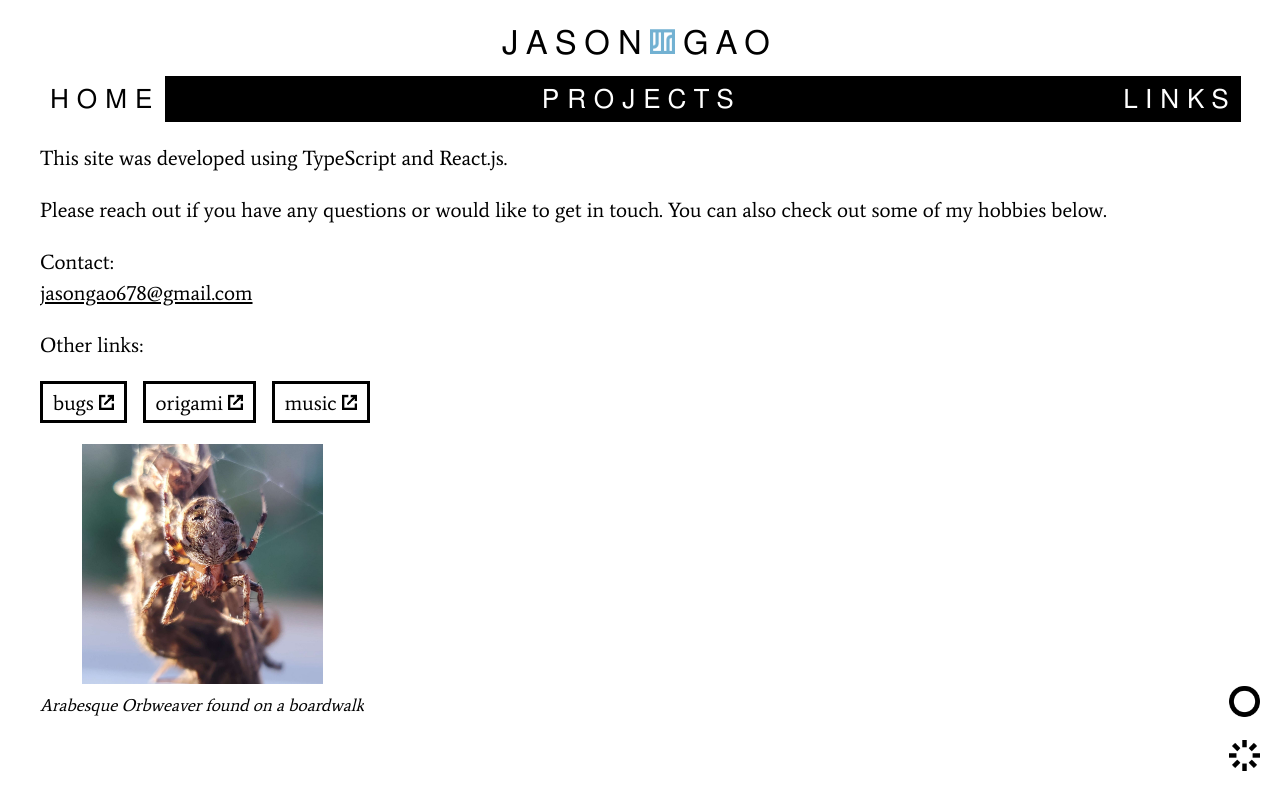
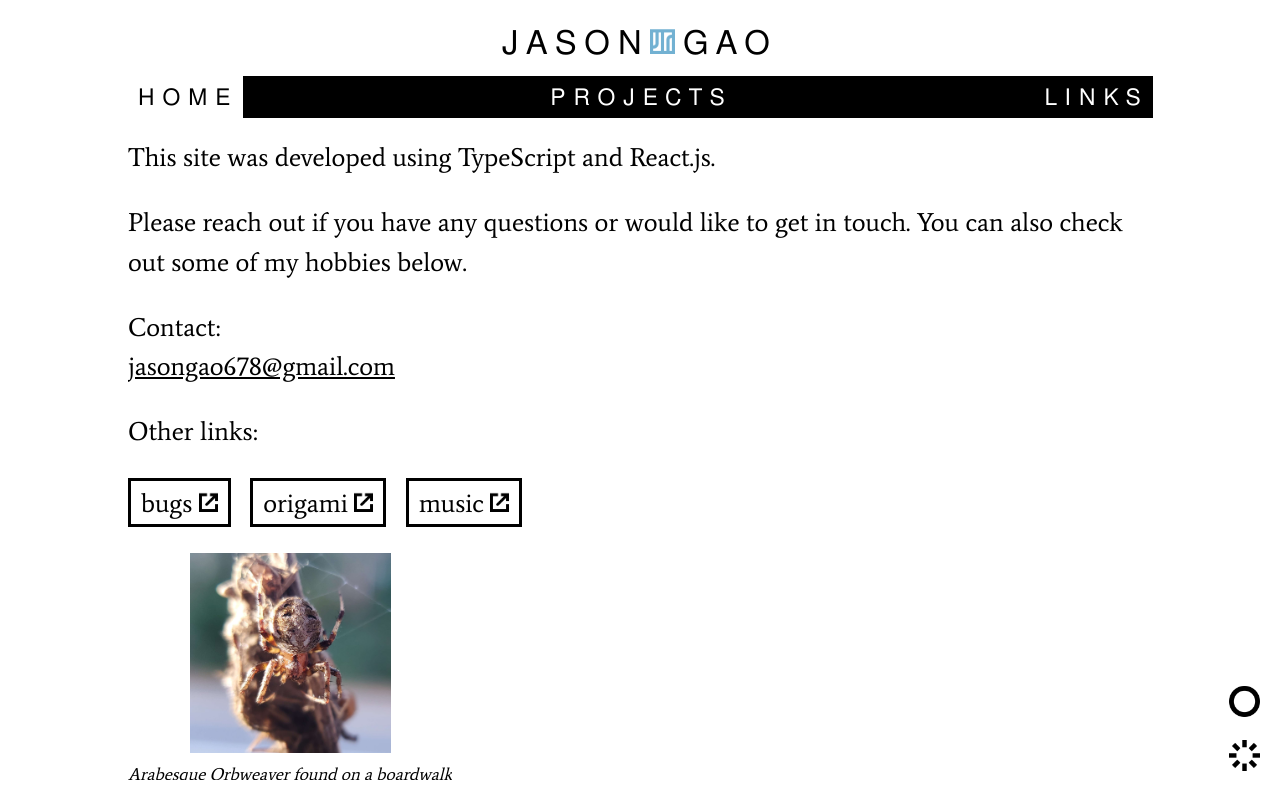
Before and after one commit to MyriadRivers/myriadrivers.github.io, a React (Create React App) app: page /links in a window 1280 px wide. Built offline with nearby package versions, Linux system fonts and the light colour scheme.

Commit message:
Add media queries for medium sized screens

```diff
--- a/src/App.tsx
+++ b/src/App.tsx
@@ -37,6 +37,12 @@ const StyledApp = styled.div`
     height: 100%;
 
     max-width: 1200px;
+    @media ${breakpoints.laptop} {
+      max-width: 80vw;
+    }
+    @media ${breakpoints.mobile} {
+      max-width: 100%;
+    }
     margin: auto;
 
     display: flex;
--- a/src/components/Grid/Grid.tsx
+++ b/src/components/Grid/Grid.tsx
@@ -69,9 +69,9 @@ function Grid({ tiles }: { tiles: Array<{ title: string, url: To, image: string,
             {tiles.map((tile, index) => (
                 // Display only tiles with matching tags, or all tiles if no tags are selected (default)
                 // INTERSECTION
-                // (activeTags.length === 0 || activeTags.every(el => tile.tags.includes(el))) &&
+                (activeTags.length === 0 || activeTags.every(el => tile.tags.includes(el))) &&
                 // UNION
-                (activeTags.length === 0 || activeTags.some(el => tile.tags.includes(el))) &&
+                // (activeTags.length === 0 || activeTags.some(el => tile.tags.includes(el))) &&
                 <Tile title={tile.title} url={tile.url} image={tile.image} tags={tile.tags} key={index}></Tile>
             ))}
         </div>
--- a/src/components/Navbar/NavOption.tsx
+++ b/src/components/Navbar/NavOption.tsx
@@ -1,9 +1,19 @@
 import styled from "styled-components";
 import breakpoints from "../../styles/breakpoints";
+import { ReactNode } from "react";
 
 const StyledNavOption = styled.div<{ $active: boolean }>`
     font-family: ${props => props.theme.headerFont};
     font-size: calc(10pt + 1vw);
+
+    @media ${breakpoints.laptop} {
+        font-size: calc(7.5pt + 1vw);
+    }
+
+    @media ${breakpoints.mobile} {
+        font-size: calc(10pt + 1vw);
+    }
+
     text-transform: uppercase;
     letter-spacing: 6pt;
 
@@ -36,14 +46,14 @@ const StyledNavOption = styled.div<{ $active: boolean }>`
     }
 `
 
-function NavOption({ text, active, onClick }: { text: string, active: boolean, onClick?: Function }) {
+function NavOption({ active, onClick, children }: { active: boolean, onClick?: Function, children: ReactNode }) {
     return (<StyledNavOption $active={active}>
         {onClick ?
             <div className="text" onClick={() => onClick()}>
-                {text}
+                {children}
             </div> :
             <div className="text">
-                {text}
+                {children}
             </div>}
 
     </StyledNavOption>);
--- a/src/components/Navbar/Navbar.tsx
+++ b/src/components/Navbar/Navbar.tsx
@@ -4,7 +4,9 @@ import { useEffect, useRef, useState } from "react"
 import NavOption from "./NavOption";
 import breakpoints from "../../styles/breakpoints";
 import useMedia from "../../hooks/useMedia";
+
 import riverLogo from "../../assets/images/river_logo.png";
+import menuIcon from "../../assets/icons/menu.png";
 
 const StyledNavbar = styled.div<{ $open: boolean }>`
     background: ${props => props.theme.main};
@@ -34,6 +36,11 @@ const StyledNavbar = styled.div<{ $open: boolean }>`
         height: 100%;
     }
 
+    .menuIcon {
+        height: 1em;
+        padding-right: 5pt;
+    }
+
 `
 
 function Navbar({ links }: { links: Array<string> }) {
@@ -57,10 +64,12 @@ function Navbar({ links }: { links: Array<string> }) {
     return (<StyledNavbar $open={open}>
         {mobile ?
             <>
-                <NavOption text={links[active]} active={true} onClick={() => setOpen(true)} />
+                <NavOption active={true} onClick={() => setOpen(true)} >{<img src={menuIcon} className={"menuIcon"} alt={"Menu"} />}</NavOption>
                 {open &&
                     <div className={"dropdown"} ref={dropdownRef}>
-                        <Link to={links[active]} onClick={() => setOpen(false)}>{<NavOption text={links[active]} active={true} />}</Link>
+                        <Link to={links[active]} onClick={() => setOpen(false)}>
+                            {<NavOption active={true} >{links[active]}</NavOption>}
+                        </Link>
                         {(() => {
                             const otherLinks = links.filter((_, index) => index !== active);
 
@@ -69,7 +78,7 @@ function Navbar({ links }: { links: Array<string> }) {
                                     <Link to={otherLinks[index]} key={index} onClick={() => {
                                         setOpen(false);
                                         setActive(links.indexOf(otherLinks[index]));
-                                    }}>{<NavOption text={link} active={false} />}</Link>
+                                    }}>{<NavOption active={false} >{link}</NavOption>}</Link>
                                 ))
                             )
                         })()}
@@ -81,7 +90,7 @@ function Navbar({ links }: { links: Array<string> }) {
             </>
             :
             links.map((link, index) => (
-                <Link to={links[index]} onClick={() => setActive(index)} key={index}>{<NavOption text={link} active={active === index} />}</Link>
+                <Link to={links[index]} onClick={() => setActive(index)} key={index}>{<NavOption active={active === index} >{link}</NavOption>}</Link>
             ))}
     </StyledNavbar>);
 }
--- a/src/components/ProjectTitle.tsx
+++ b/src/components/ProjectTitle.tsx
@@ -2,6 +2,7 @@ import styled from "styled-components";
 import { ReactNode, Ref, forwardRef } from "react"
 import Tag from "./Grid/Tag";
 import LinkList from "./LinkList";
+import breakpoints from "../styles/breakpoints";
 
 const StyledProjectTitle = styled.div`
     display: flex;
@@ -11,12 +12,15 @@ const StyledProjectTitle = styled.div`
     .titleContainer {
         font-family: ${props => props.theme.headerFont};
 
-        font-size: calc(min(15pt + 2.5vw, 2em));
+        font-size: 2em;
+        @media ${breakpoints.laptop} {
+            font-size: 1.5em;
+        }
 
         text-transform: uppercase;
         letter-spacing: 6pt;
 
-        padding-top: 15px;
+        padding-top: calc(4pt + 0.5vw);
     }
 
     .title {
--- a/src/components/Sidebar.tsx
+++ b/src/components/Sidebar.tsx
@@ -10,16 +10,16 @@ const StyledSidebar = styled.div`
 
     .sidebarContent {
         font-family: ${props => props.theme.headerFont};
-        font-size: calc(min(18pt, 5pt + 2vw));
+        font-size: calc(6pt + 1vw);
         text-transform: uppercase;
         letter-spacing: 2pt;
         text-align: right;
 
         display: flex;
         flex-direction: column;
-        gap: 20px;
+        gap: calc(6pt + 0.5vw);
 
-        padding: 20px;
+        padding: calc(4pt + 0.5vw);
     }
 
     .sidebarOption {
--- a/src/components/Title.tsx
+++ b/src/components/Title.tsx
@@ -30,7 +30,6 @@ const StyledTitle = styled.div`
         margin-right: 0.25em;
 
         &:hover {
-            filter: brightness(120%);
             cursor: pointer;
         }
     }
--- a/src/pages/links/Links.tsx
+++ b/src/pages/links/Links.tsx
@@ -8,7 +8,7 @@ import blueDasher from "../../assets/images/blue_dasher.jpg";
 import arabesqueOrbweaver from "../../assets/images/arabesque_orbweaver.jpg";
 import Link from "../../components/Link";
 
-const StyledAbout = styled.div`
+const StyledLinks = styled.div`
     height: 100%;
     width: 100%;
     display: flex;
@@ -20,7 +20,7 @@ const StyledAbout = styled.div`
         flex-direction: column;
         gap: 1em;
 
-        font-size: calc(6pt + 1vw);
+        font-size: calc(10pt + 1vw);
 
         /* margin: auto; */
         overflow: none;
@@ -35,7 +35,7 @@ const StyledAbout = styled.div`
         display: flex;
 
         img {
-            height: 30vh;
+            height: 25vh;
         }
     }
 `
@@ -46,7 +46,7 @@ const otherLinks = [
 ]
 
 function Links() {
-    return (<StyledAbout>
+    return (<StyledLinks>
         <div className={"aboutText"}>
             <p>
                 This site was developed using TypeScript and React.js.
@@ -77,7 +77,7 @@ function Links() {
                 })()}
             </div>
         </div>
-    </StyledAbout>);
+    </StyledLinks>);
 }
 
 export default Links;
--- a/src/styles/breakpoints.ts
+++ b/src/styles/breakpoints.ts
@@ -1,9 +1,11 @@
 const size = {
     mobile: "600px",
+    laptop: "1300px"
 }
 
 const breakpoints = {
     mobile: `(max-width: ${size.mobile})`,
+    laptop: `(max-width: ${size.laptop})`,
 }
 
 export default breakpoints;
--- a/src/styles/globalStyles.ts
+++ b/src/styles/globalStyles.ts
@@ -53,6 +53,9 @@ const GlobalStyle = createGlobalStyle`
         font-family: ${props => props.theme.bodyFont};
         color: ${props => props.theme.main};
         font-size: 16pt;
+        @media ${breakpoints.laptop} {
+            font-size: 14pt;
+        }
         @media ${breakpoints.mobile} {
             font-size: 12pt;
         }
```
Also changed, not shown: src/assets/icons/menu.png (added).
